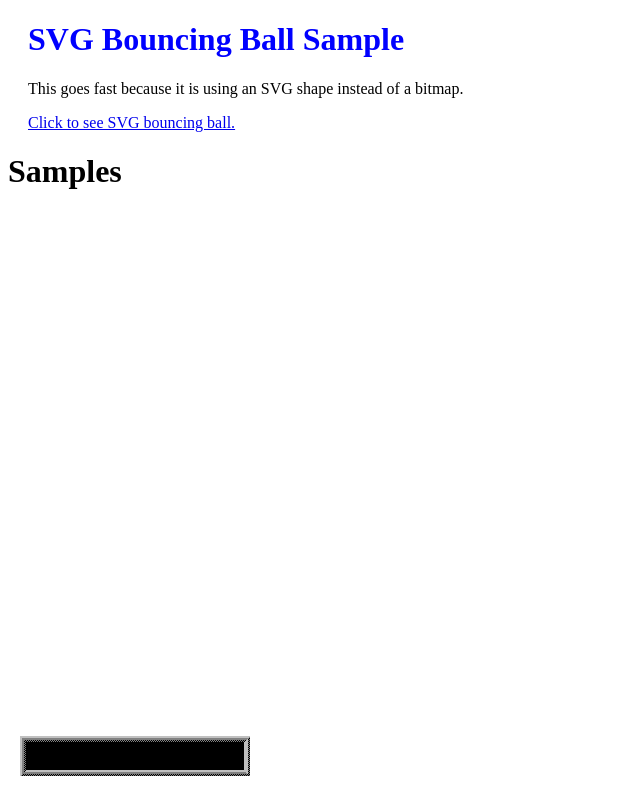
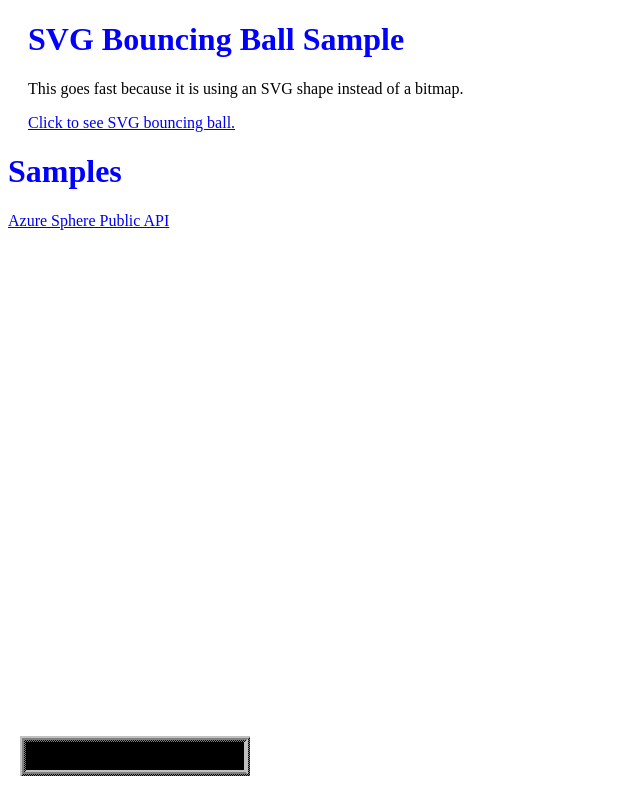
Before and after one commit to sethmcevoy/samples, a plain HTML site: page index.html in a window 1280 px wide. Shown: the whole page, without its empty margins (0-640 px from the left). Drawn offline with Linux system fonts and the light colour scheme.

Commit message:
push
push

```diff
--- a/index.html
+++ b/index.html
@@ -15,6 +15,7 @@
 		    <img src="construction.gif" alt="Under construction." style="width:230px;height:40px;">
 		  </div>
 		</div>
-		<h1>Samples</h1>
+		<h1 class="title">Samples</h1>
+		<p><a href="/Azure Sphere Public API.pdf">Azure Sphere Public API</a></p>
 	</body>
 </html>
```
Also changed, not shown: 2 other files.
